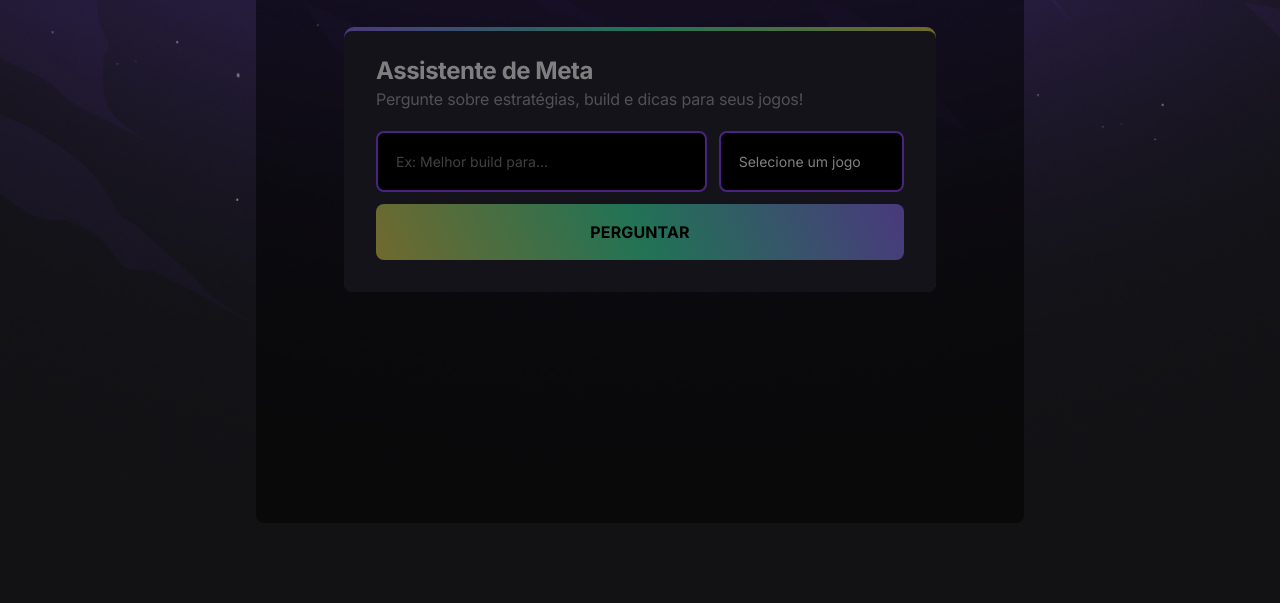
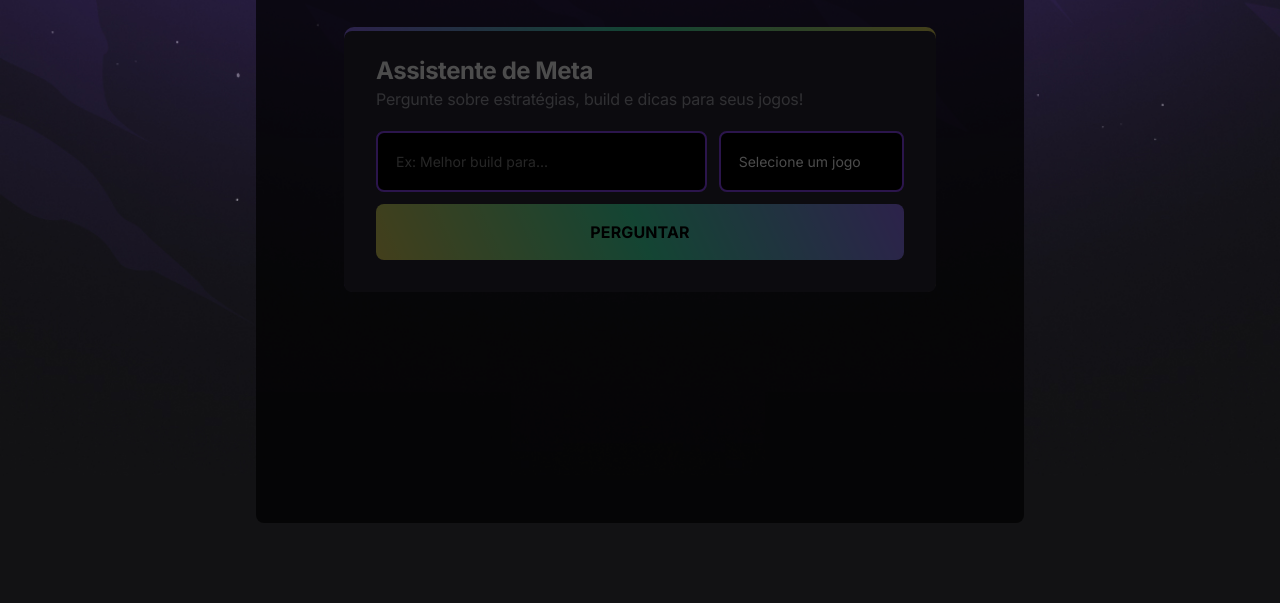
Before and after one commit to Leonardo2831/Nlw-20-Iniciante, a website with bundled scripts: page index.html in a window 1280 px wide. Shown: the part 197-800 px from the top of the page. Built offline with nearby package versions, Linux system fonts and the light colour scheme.

Commit message:
style choice games and new variable

```diff
--- a/src/input.css
+++ b/src/input.css
@@ -5,7 +5,8 @@
     /* colocar color antes para tailwind reconhecer */
     --color-background-black: #121214;
     --color-background-gray: #2a2634;
-    --color-background-black-opacity: rgba(0, 0, 0, 0.5);
+    --color-background-black-opacity: rgba(0, 0, 0, 0.7);
+    --color-background-black-opacity-response: rgba(0, 0, 0, 0.4);
 
     --color-gray-text: #a1a1aa;
     --color-black-opacity: #000000ff;
```
Also changed, not shown: src/output.css.
